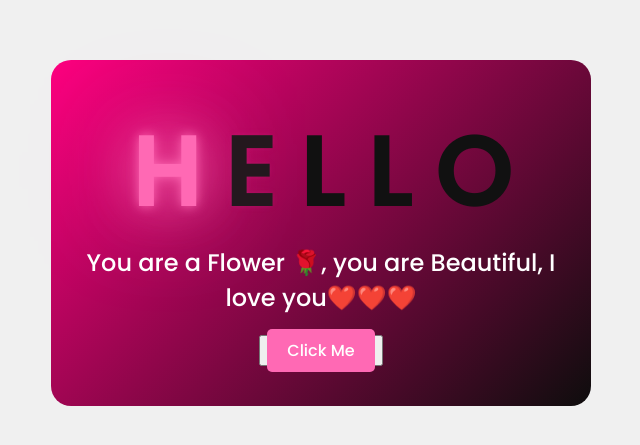
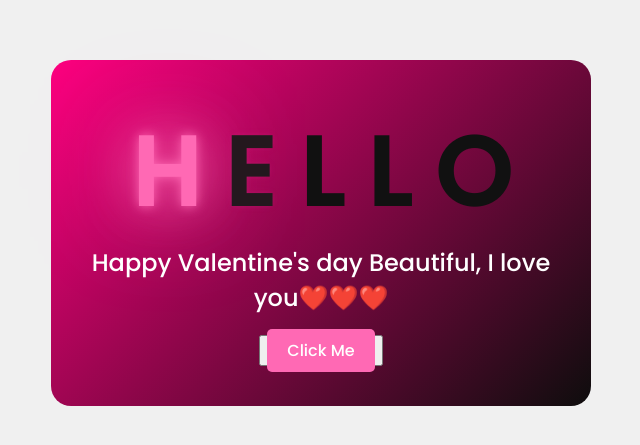
Before and after one commit to iPascal619/Flowers.github.io, a plain HTML site: page index.html in a window 1280 px wide. Shown: the part 177-622 px from the top of the page, without its empty margins (319-959 px from the left). Drawn offline with Linux system fonts and the light colour scheme.

Commit message:
Update index.html

```diff
--- a/index.html
+++ b/index.html
@@ -118,7 +118,7 @@
             <span>O</span>
         </div>
         <div class="description">
-            <span>You are a Flower 🌹, you are Beautiful, I love you❤️❤️❤️</span>
+            <span>Happy Valentine's day Beautiful, I love you❤️❤️❤️</span>
         </div>
         <div class="button">
             <button>
```
